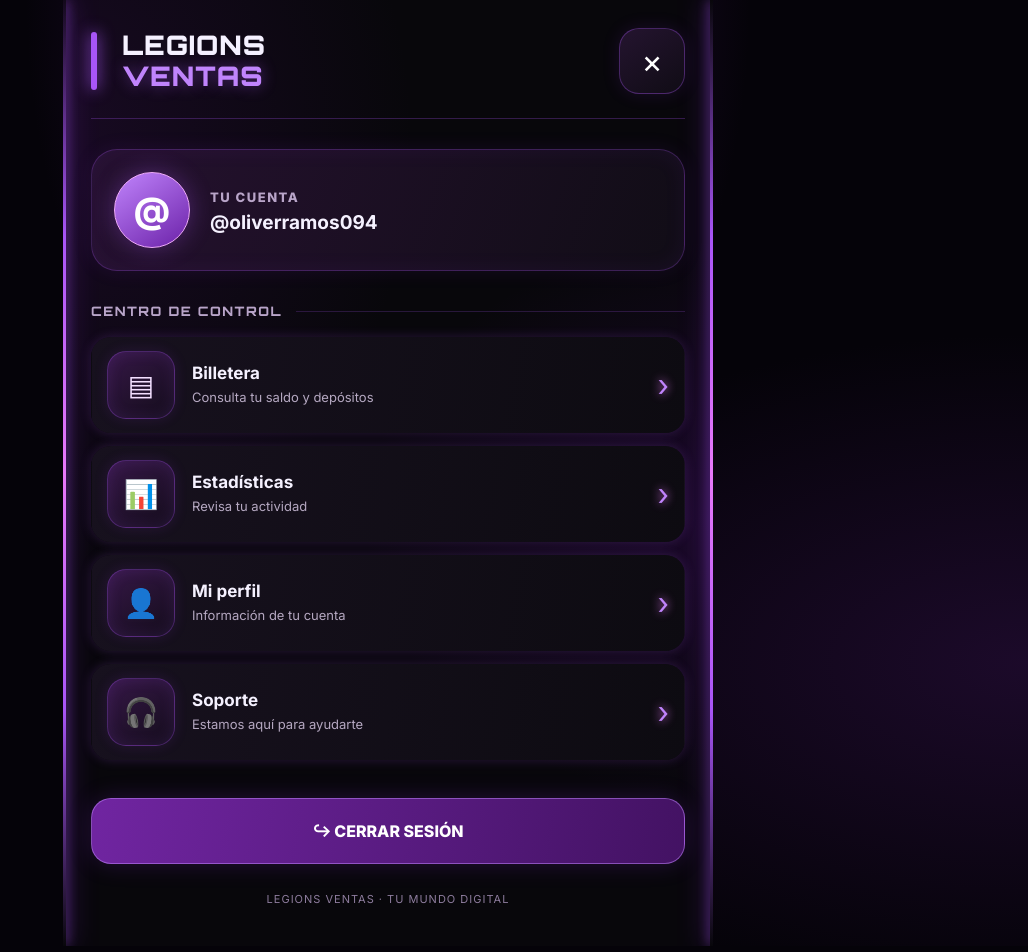
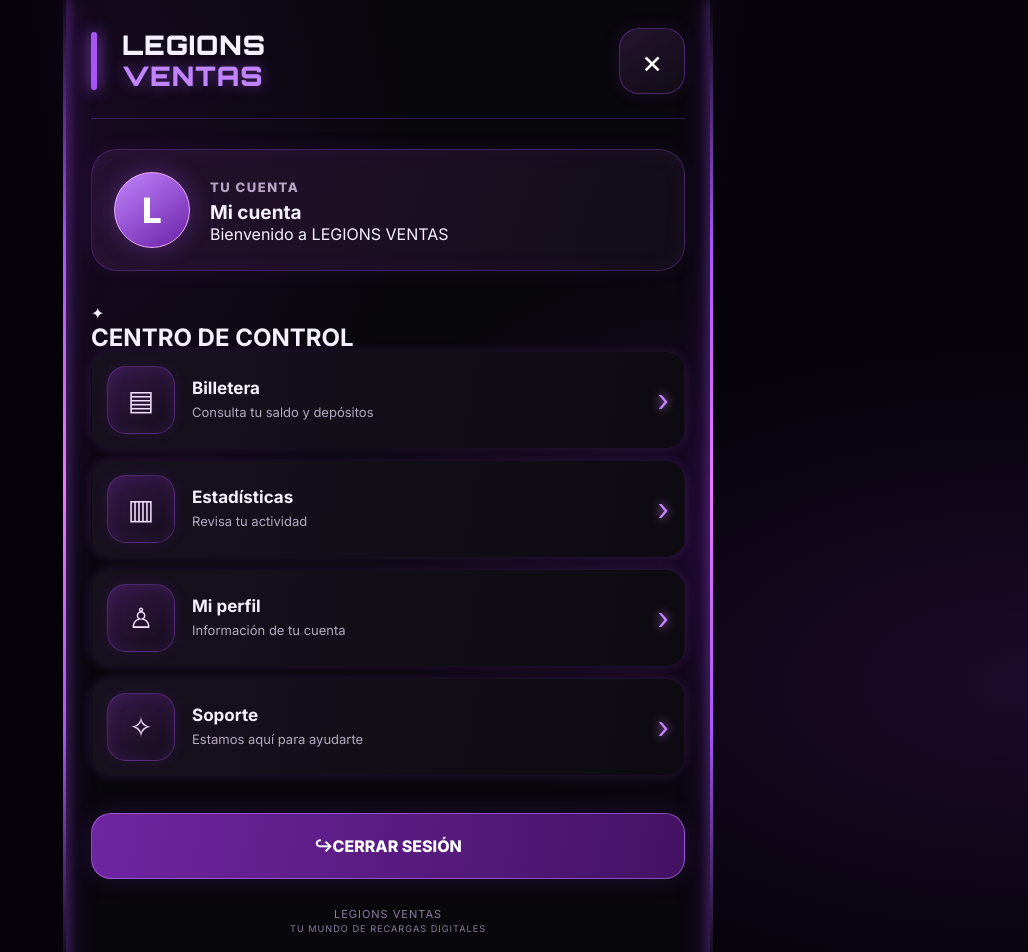
Before and after one commit to juliocesarblancomedina08-tech/Recargas-de-diamantes, a Next.js app: page /settings in a window 1280 px wide. Shown: the top 952 px of the page, without its empty margins (252-1280 px from the left). Built offline with nearby package versions, Linux system fonts and the light colour scheme.

Commit message:
Refactor options array and update text labels
Refactored options array to use a single declaration and updated text labels for consistency.

```diff
--- a/app/settings/page.tsx
+++ b/app/settings/page.tsx
@@ -3,19 +3,38 @@
 import { useState } from "react";
 import { useRouter } from "next/navigation";
 
+const options = [
+  {
+    icon: "▤",
+    title: "Billetera",
+    description: "Consulta tu saldo y depósitos",
+  },
+  {
+    icon: "▥",
+    title: "Estadísticas",
+    description: "Revisa tu actividad",
+  },
+  {
+    icon: "♙",
+    title: "Mi perfil",
+    description: "Información de tu cuenta",
+  },
+  {
+    icon: "✧",
+    title: "Soporte",
+    description: "Estamos aquí para ayudarte",
+  },
+];
+
 export default function SettingsPage() {
   const router = useRouter();
   const [selected, setSelected] = useState("");
 
-  const options = [
-    { icon: "▤", title: "Billetera", description: "Consulta tu saldo y depósitos" },
-    { icon: "📊", title: "Estadísticas", description: "Revisa tu actividad" },
-    { icon: "👤", title: "Mi perfil", description: "Información de tu cuenta" },
-    { icon: "🎧", title: "Soporte", description: "Estamos aquí para ayudarte" },
-  ];
-
   return (
     <main className="settings-page">
+      <div className="settings-glow settings-glow-left" />
+      <div className="settings-glow settings-glow-right" />
+
       <header className="settings-menu-header">
         <div className="settings-brand">
           <span className="settings-brand-line" />
@@ -30,35 +49,44 @@ export default function SettingsPage() {
           className="settings-close"
           type="button"
           onClick={() => router.push("/dashboard")}
-          aria-label="Volver"
+          aria-label="Volver al inicio"
         >
           ×
         </button>
       </header>
 
       <section className="settings-account">
-        <div className="settings-avatar">@</div>
-        <div>
+        <div className="settings-avatar">L</div>
+        <div className="settings-account-info">
           <span className="settings-account-label">TU CUENTA</span>
-          <h2>@oliverramos094</h2>
+          <h2>Mi cuenta</h2>
+          <p>Bienvenido a LEGIONS VENTAS</p>
         </div>
+        <span className="settings-status-dot" />
       </section>
 
-      <p className="settings-section-title">CENTRO DE CONTROL</p>
+      <div className="settings-section-heading">
+        <span className="settings-heading-icon">✦</span>
+        <h2>CENTRO DE CONTROL</h2>
+      </div>
 
       <section className="settings-options">
         {options.map((option) => (
           <button
-            className="settings-option"
+            className={`settings-option ${
+              selected === option.title ? "settings-option-active" : ""
+            }`}
             key={option.title}
             type="button"
             onClick={() => setSelected(option.title)}
           >
             <span className="settings-option-icon">{option.icon}</span>
+
             <span className="settings-option-text">
               <strong>{option.title}</strong>
               <small>{option.description}</small>
             </span>
+
             <span className="settings-arrow">›</span>
           </button>
         ))}
@@ -66,10 +94,19 @@ export default function SettingsPage() {
 
       {selected && (
         <section className="settings-notice">
-          <strong>{selected}</strong>
-          <p>Esta sección estará disponible próximamente.</p>
-          <button type="button" onClick={() => setSelected("")}>
-            Volver
+          <span className="settings-notice-icon">✧</span>
+          <div>
+            <strong>{selected}</strong>
+            <p>
+              Esta sección todavía no está conectada a sus funciones.
+            </p>
+          </div>
+          <button
+            type="button"
+            onClick={() => setSelected("")}
+            aria-label="Cerrar aviso"
+          >
+            ×
           </button>
         </section>
       )}
@@ -79,11 +116,14 @@ export default function SettingsPage() {
         type="button"
         onClick={() => router.push("/login")}
       >
-        ↪ CERRAR SESIÓN
+        <span>↪</span>
+        CERRAR SESIÓN
       </button>
 
       <footer className="settings-footer">
-        LEGIONS VENTAS · TU MUNDO DIGITAL
+        <span className="settings-footer-line" />
+        <p>LEGIONS VENTAS</p>
+        <small>TU MUNDO DE RECARGAS DIGITALES</small>
       </footer>
     </main>
   );
```
